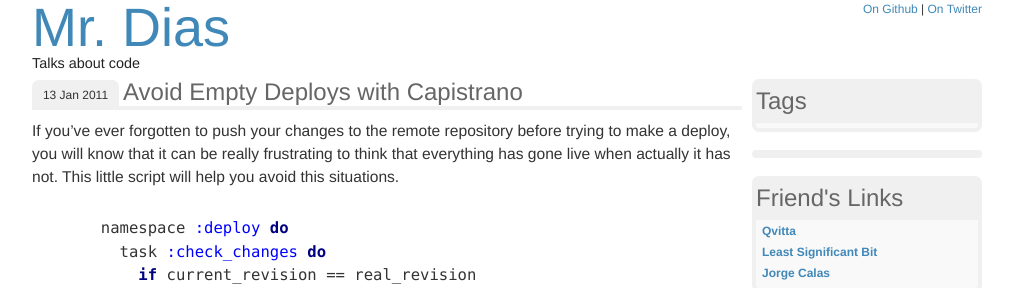
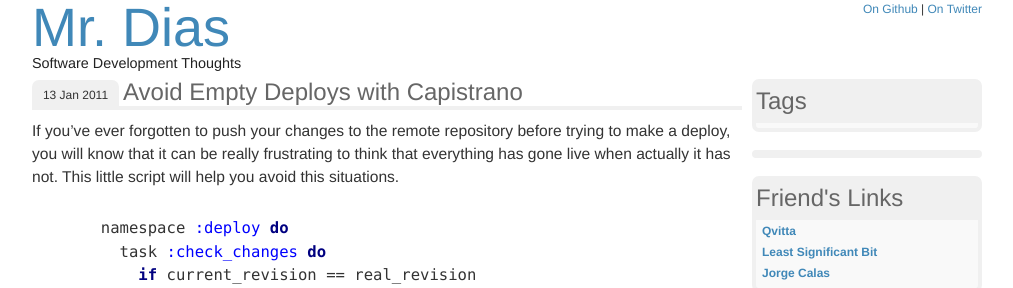
Before and after one commit to diasjorge/diasjorge.github.io, a Jekyll site: the page built from index.html, in a window 1280 px wide. Shown: the top 288 px of the page, without its empty margins (133-1146 px from the left). Built offline with Jekyll 4.4.1, drawn with Linux system fonts in a browser that asks for light colours; Markdown is read by kramdown in place of the engine named in the settings; comment, search, counter and statistics services are not loaded.

Commit message:
Changed slogan

```diff
--- a/_layouts/default.html
+++ b/_layouts/default.html
@@ -22,7 +22,7 @@
 	  <a href="http://twitter.com/dias_jorge">On Twitter</a>
 	</span>
 	<h1><a href="/">Mr. Dias</a></h1>
-	<h4>Talks about code</h4>
+	<h4>Software Development Thoughts</h4>
       </div>
       <div id="content">
 	{{ content }}
```
